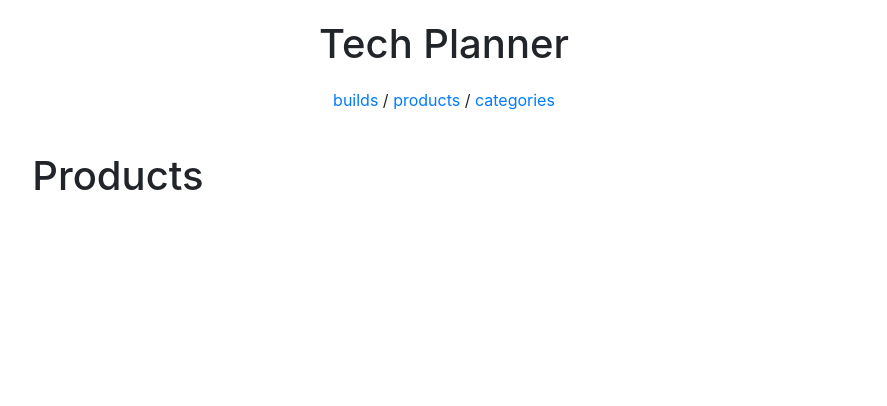
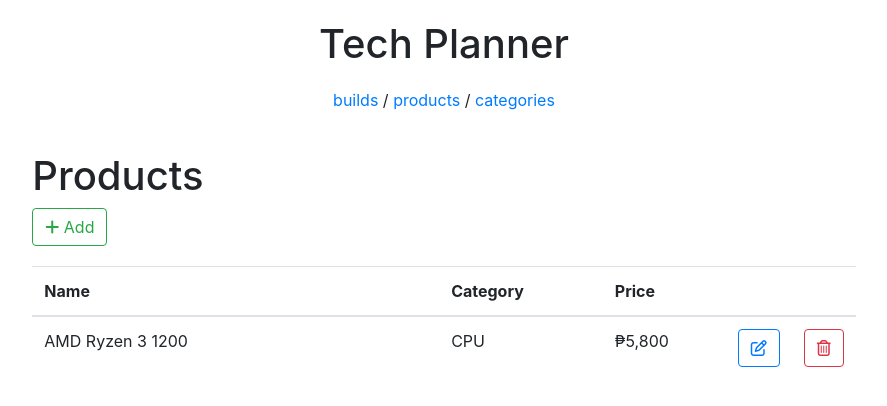
Before and after one commit to ryanarnold/tech-planner, a Django app: page /products/ in a window 1280 px wide. Shown: the top 406 px of the page, without its empty margins (196-1083 px from the left). Run offline with Django 3.2, Linux system fonts and the light colour scheme; some libraries are stand-ins or nearby versions.

Commit message:
Add products table with dummy data

```diff
--- a/tech_planner/static/css/base.css
+++ b/tech_planner/static/css/base.css
@@ -12,3 +12,7 @@
 #content {
     margin-top: 40px;
 }
+
+.table {
+    margin-top: 20px;
+}
--- /dev/null
+++ b/tech_planner/static/css/products.css
@@ -0,0 +1,20 @@
+
+#col-name {
+    width: 50%;
+}
+
+#col-category {
+    width: 20%;
+}
+
+#col-price {
+    width: 15%;
+}
+
+#col-edit {
+    width: 7.5%;
+}
+
+#col-delete {
+    width: 7.5%;
+}
--- a/tech_planner/templates/base.html
+++ b/tech_planner/templates/base.html
@@ -16,6 +16,9 @@
     <link rel="stylesheet" href="{{ static('css/base.css') }}" >
     <link rel="stylesheet" href="{{ static('css/navbar.css') }}" >
     {% block styles %}{% endblock %}
+
+    <!-- Font Awesome -->
+    <script src="https://kit.fontawesome.com/4bfea31780.js"></script>
   </head>
   <body>
 
--- a/tech_planner/templates/products.html
+++ b/tech_planner/templates/products.html
@@ -1,7 +1,41 @@
 {% extends "base.html" %}
+
+{% block styles %}
+    <link rel="stylesheet" href="{{ static('css/products.css') }}" >
+{% endblock styles %}
 
 {% block content %}
 
     <h1>Products</h1>
 
+    <button type="button" class="btn btn-outline-success"><i class="fas fa-plus"></i> Add</button>
+
+    <table class="table table-hover">
+        <thead>
+            <tr>
+            <th scope="col" id="col-name">Name</th>
+            <th scope="col" id="col-category">Category</th>
+            <th scope="col" id="col-price">Price</th>
+            <th scope="col" id="col-edit"></th>
+            <th scope="col" id="col-delete"></th>
+            </tr>
+        </thead>
+        <tbody>
+            <tr>
+                <td>AMD Ryzen 3 1200</td>
+                <td>CPU</td>
+                <td>₱5,800</td>
+                <td>
+                    <button type="button" class="btn btn-outline-primary"><i class="far fa-edit"></i></button>
+                </td>
+                <td>
+                    <button type="button" class="btn btn-outline-danger"><i class="far fa-trash-alt"></i></button>
+                </td>
+            </tr>
+            <tr>
+
+            </tr>
+        </tbody>
+    </table>
+
 {% endblock %}
```
